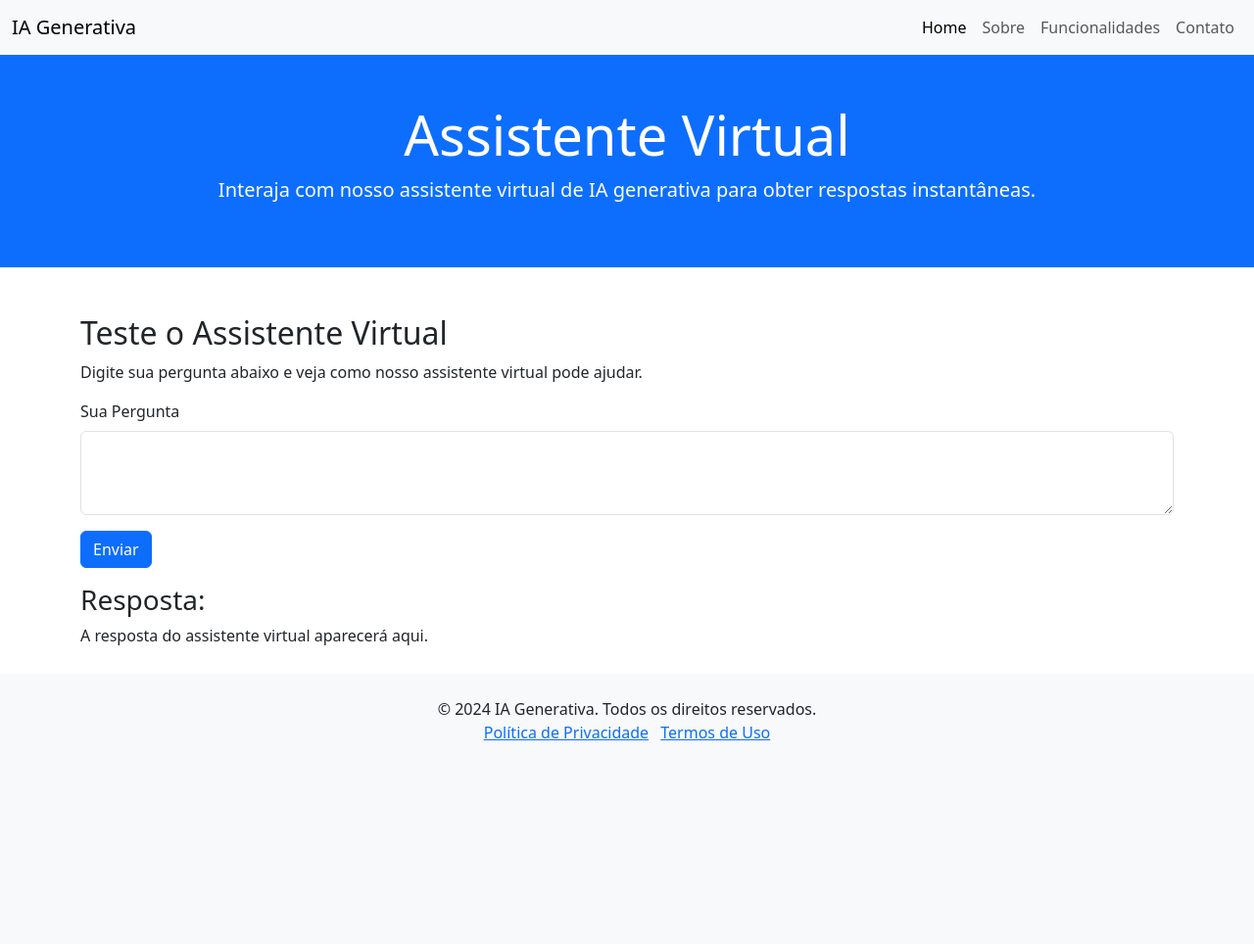
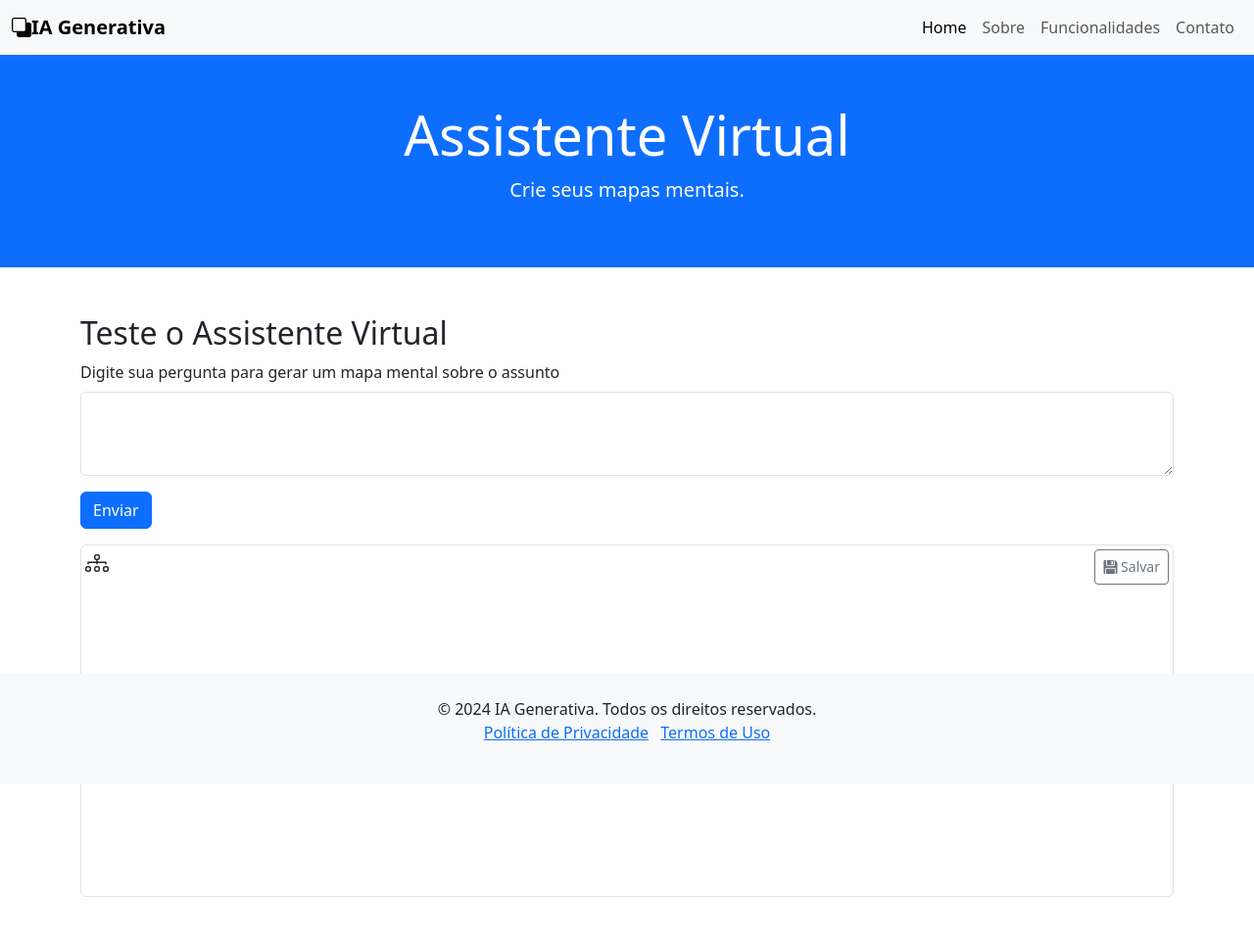
Before and after one commit to silva-fabiofreitas/WEB_IA, a Django app: page /virtual-assistant in a window 1280 px wide. Shown: the whole page at 98% size. Before the commit the page ends 756 px from the top, so only its background shows below. Run offline with Django 5.2, Linux system fonts and the light colour scheme.

Commit message:
feat: Mapa mental

```diff
--- a/core/templates/core/base.html
+++ b/core/templates/core/base.html
@@ -8,7 +8,7 @@
     <title>Document</title>
     <link href="https://cdn.jsdelivr.net/npm/bootstrap@5.3.3/dist/css/bootstrap.min.css" rel="stylesheet"
         integrity="sha384-QWTKZyjpPEjISv5WaRU9OFeRpok6YctnYmDr5pNlyT2bRjXh0JMhjY6hW+ALEwIH" crossorigin="anonymous" />
-
+    <link rel="stylesheet" href="https://cdn.jsdelivr.net/npm/bootstrap-icons@1.11.3/font/bootstrap-icons.min.css">
 
     {% block css %}{% endblock %}
 </head>
@@ -20,9 +20,11 @@
             flex-direction: column;
             min-height: 100vh;
         }
+
         main {
             flex: 1;
         }
+
         footer {
             position: fixed;
             bottom: 0;
@@ -30,12 +32,14 @@
         }
     </style>
     </head>
+
     <body>
         <!-- Navegação -->
         <nav class="navbar navbar-expand-lg navbar-light bg-light">
             <div class="container-fluid">
-            <a class="navbar-brand" href={% url 'home' %}>IA Generativa</a>
-            <button class="navbar-toggler" type="button" data-bs-toggle="collapse" data-bs-target="#navbarNav" aria-controls="navbarNav" aria-expanded="false" aria-label="Toggle navigation">
+                <a class="navbar-brand bi-back fw-bolder" href={% url 'home' %}>IA Generativa</a>
+                <button class="navbar-toggler" type="button" data-bs-toggle="collapse" data-bs-target="#navbarNav"
+                    aria-controls="navbarNav" aria-expanded="false" aria-label="Toggle navigation">
                     <span class="navbar-toggler-icon"></span>
                 </button>
                 <div class="collapse navbar-collapse" id="navbarNav">
@@ -74,8 +78,20 @@
 
 
         <!-- Scripts -->
-    <script src="https://cdn.jsdelivr.net/npm/@popperjs/core@2.11.8/dist/umd/popper.min.js" integrity="sha384-I7E8VVD/ismYTF4hNIPjVp/Zjvgyol6VFvRkX/vR+Vc4jQkC+hVqc2pM8ODewa9r" crossorigin="anonymous"></script>
-    <script src="https://cdn.jsdelivr.net/npm/bootstrap@5.3.3/dist/js/bootstrap.min.js" integrity="sha384-0pUGZvbkm6XF6gxjEnlmuGrJXVbNuzT9qBBavbLwCsOGabYfZo0T0to5eqruptLy" crossorigin="anonymous"></script>
+        <script src="https://cdn.jsdelivr.net/npm/@popperjs/core@2.11.8/dist/umd/popper.min.js"
+            integrity="sha384-I7E8VVD/ismYTF4hNIPjVp/Zjvgyol6VFvRkX/vR+Vc4jQkC+hVqc2pM8ODewa9r"
+            crossorigin="anonymous"></script>
+        <script src="https://cdn.jsdelivr.net/npm/bootstrap@5.3.3/dist/js/bootstrap.min.js"
+            integrity="sha384-0pUGZvbkm6XF6gxjEnlmuGrJXVbNuzT9qBBavbLwCsOGabYfZo0T0to5eqruptLy"
+            crossorigin="anonymous"></script>
+
+        <script>
+            let tooltipelements = document.querySelectorAll("[data-bs-toggle='tooltip']");
+            tooltipelements.forEach((el) => {
+                new bootstrap.Tooltip(el);
+            });
+
+        </script>
         {% block extrajs %}{% endblock %}
     </body>
 
--- a/core/templates/core/virtual_assistant.html
+++ b/core/templates/core/virtual_assistant.html
@@ -2,6 +2,7 @@
 {% load static %}
 
     {% block css %}
+
     {% endblock %}
 
     {% block content %}
@@ -11,7 +12,7 @@
             <div class="jumbotron jumbotron-fluid text-center bg-primary text-white py-5">
                 <div class="container">
                     <h1 class="display-4">Assistente Virtual</h1>
-                    <p class="lead">Interaja com nosso assistente virtual de IA generativa para obter respostas instantâneas.</p>
+                    <p class="lead">Crie seus mapas mentais.</p>
                 </div>
             </div>
 
@@ -19,17 +20,25 @@
                 <div class="row">
                     <div class="col-12">
                         <h2>Teste o Assistente Virtual</h2>
-                        <p>Digite sua pergunta abaixo e veja como nosso assistente virtual pode ajudar.</p>
                         <form id="assistente-form">
                             <div class="mb-3">
-                                <label for="pergunta" class="form-label">Sua Pergunta</label>
-                                <textarea class="form-control" id="pergunta" rows="3" required></textarea>
+                                <label for="question" class="form-label">Digite sua pergunta para gerar um mapa mental sobre o assunto</label>
+                                <textarea class="form-control" id="question" name='question' rows="3" required></textarea>
                             </div>
                             <button type="submit" class="btn btn-primary">Enviar</button>
                         </form>
-                        <div id="resposta" class="mt-3">
-                            <h3>Resposta:</h3>
-                            <p id="resposta-texto">A resposta do assistente virtual aparecerá aqui.</p>
+                        <div id="answer" class="mt-3 px-1 border rounded" style="height: 45vh">
+                            <div class="d-flex mt-1 justify-content-between">
+                                <h4 class="pe-2" title="Mapa Mental" data-bs-toggle="tooltip" data-bs-placement="right"><i class="bi bi-diagram-3"></i></h4>
+                                <button class="btn btn-sm btn-outline-secondary"><i class="bi bi-floppy-fill"></i> Salvar</button>
+                            </div>
+                            <div class="d-flex justify-content-center d-none js-load">
+                                <div class="spinner-border" role="status">
+                                  <span class="visually-hidden">Loading...</span>
+                                </div>
+                              </div>
+                            <svg id="mindmap" style="width: 100%; height: 100%"></svg>
+
 
                         </div>
                     </div>
@@ -38,4 +47,10 @@
         </main>
     {% endblock %}
 
-    {% block extrajs %}{% endblock %}
+    {% block extrajs %}
+        <script src="https://cdn.jsdelivr.net/npm/markmap-lib@0.15"></script>
+        <script src="https://cdn.jsdelivr.net/npm/d3@7"></script>
+        <script src="https://cdn.jsdelivr.net/npm/markmap-view"></script>
+
+        <script src="{% static 'core/js/ia_answer.js'  %}"  ></script>
+    {% endblock %}
--- a/core/urls.py
+++ b/core/urls.py
@@ -5,5 +5,5 @@ from . import views
 urlpatterns = [
     path('', views.home, name='home'),
     path('virtual-assistant', views.virtual_assistant, name='virtual_assistant'),
-    path('virtual-assistant/answer', views.ia_answer, name='virtual_assistant'),
+    path('virtual-assistant/answer/', views.ia_answer, name='virtual_assistant_answer'),
     ]
--- a/core/views.py
+++ b/core/views.py
@@ -1,5 +1,7 @@
 from django.shortcuts import render
 from django.http import HttpResponse, JsonResponse, Http404
+
+from core.service.mind_map import MindMap
 
 
 # Create your views here.
@@ -11,4 +13,6 @@ def virtual_assistant(request):
     return render(request, 'core/virtual_assistant.html')
 
 def ia_answer(request):
-    return JsonResponse()
+    question = request.GET.get('question', '')
+    answer = question and MindMap(question).invoke()
+    return JsonResponse({'answer':answer})
```
Also changed, not shown: core/service/mind_map.py (+11 -8 lines), core/static/core/js/ia_answer.js (added, +47 -0 lines). Lines whose indentation alone changed are shown as unchanged.
